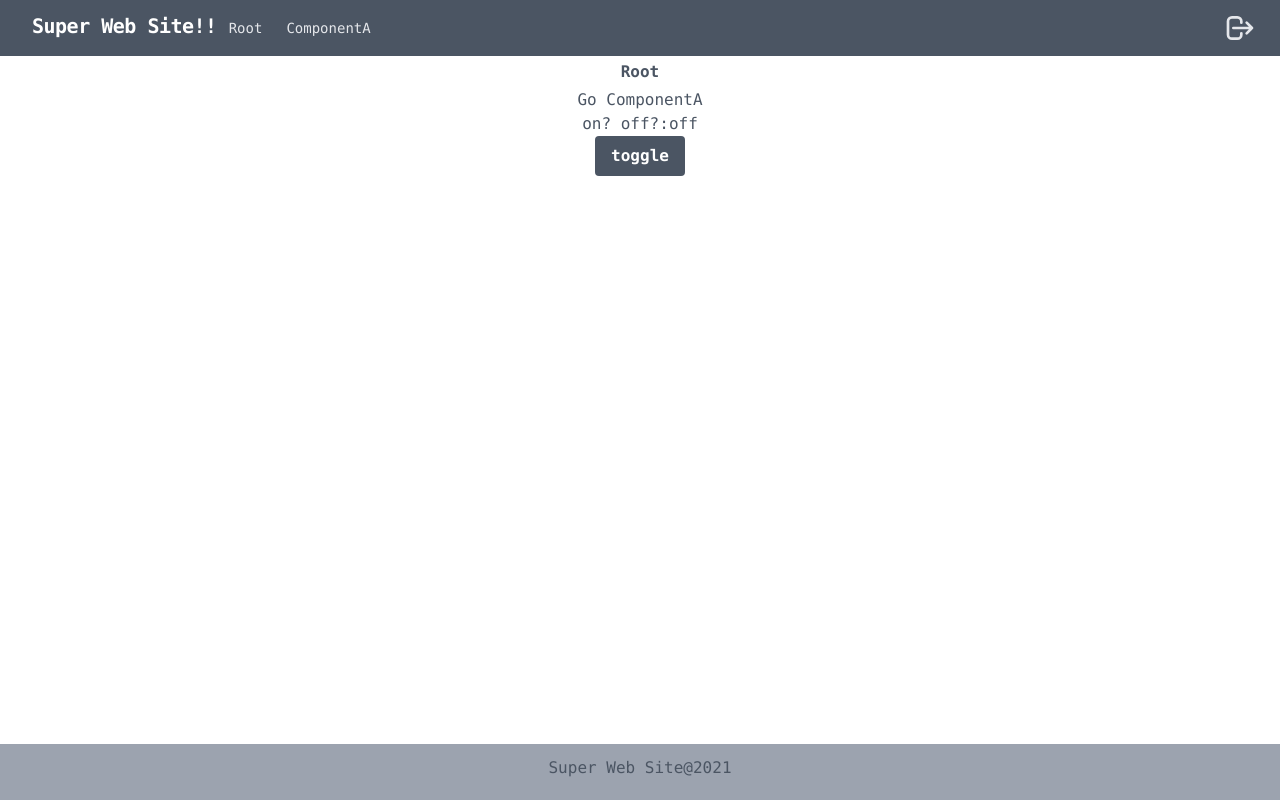
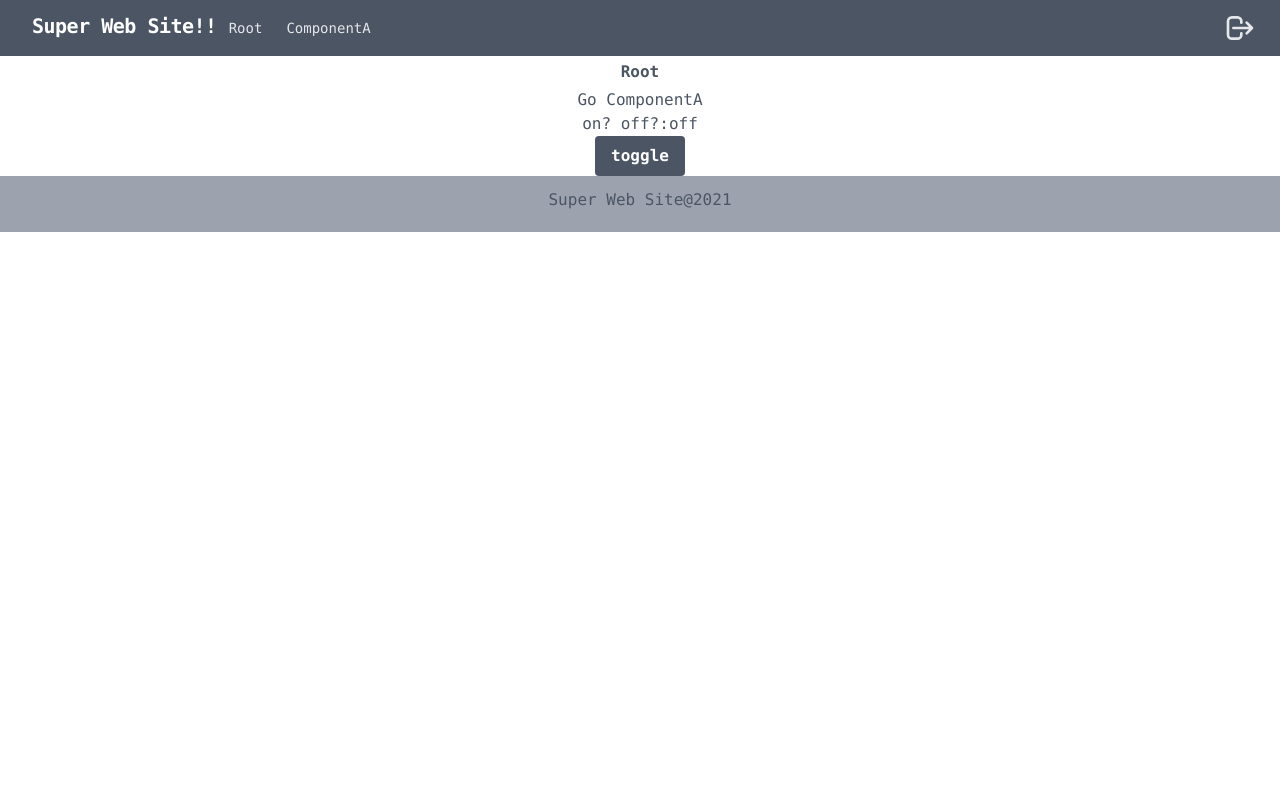
Before and after one commit to nyaruo/hack_lashikia0123, a React (Create React App) app: page /login in a window 1280 px wide. Both pictures are taken after a click on the button "Login". Built offline with nearby package versions, Linux system fonts and the light colour scheme; what react-unity-webgl would draw is missing.

Commit message:
レイアウト微調整

```diff
--- a/src/components/Layout.js
+++ b/src/components/Layout.js
@@ -53,7 +53,7 @@ const Layout = () => {
                 <Outlet />
             </main>
             {location.pathname === '/' ? null : <Link to="/">Top</Link>}
-            <footer className="bg-gray-400 w-screen absolute bottom-0 h-14">
+            <footer className="bg-gray-400 w-screen bottom-0 h-14">
                 <div className="flex justify-center items-center">
                     <p className="pt-3">{serviceName}@2021</p>
                 </div>
```
